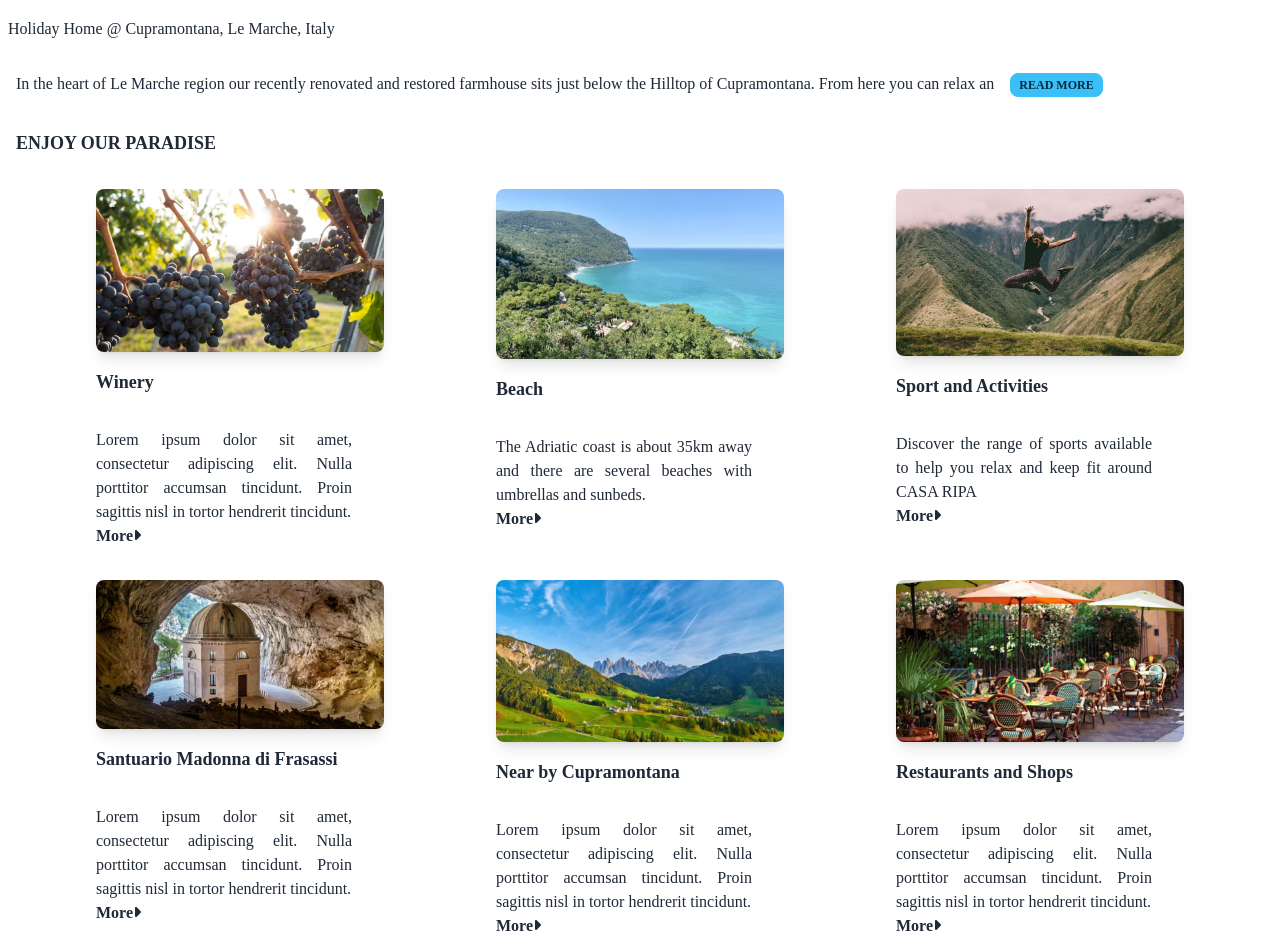
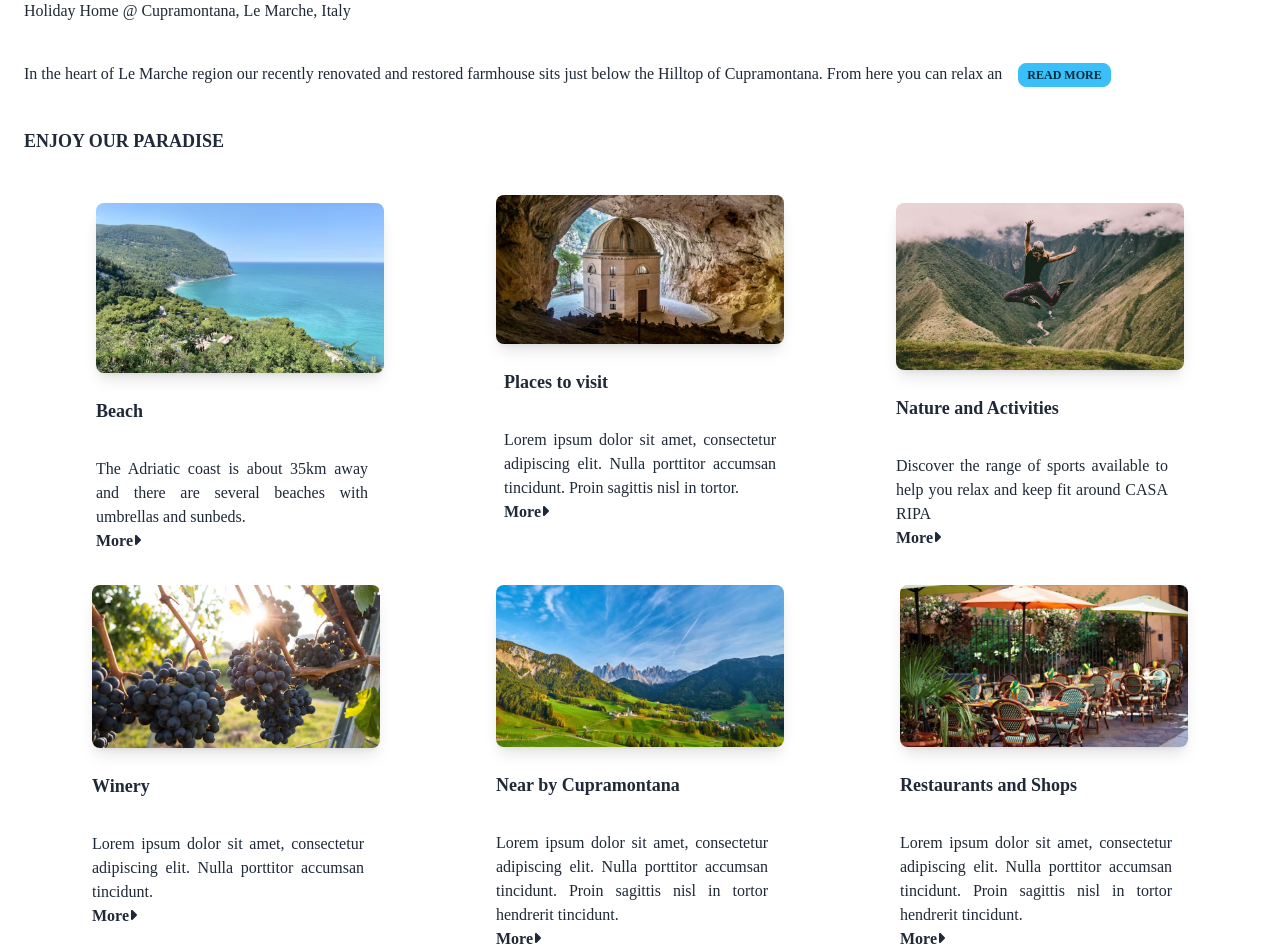
Before and after one commit to SinthiyaBalan/CASA_RIPA_HouseRentingApp, a React (Vite) app: page / in a window 1280 px wide. Shown: the part 921-1872 px from the top of the page. Built offline with nearby package versions, Linux system fonts and the light colour scheme; a web font is replaced by a local one.

Commit message:
fixed alignment issues

```diff
--- a/src/components/Home.jsx
+++ b/src/components/Home.jsx
@@ -10,7 +10,7 @@ import Restaurant from "/src/assets/images/Restaurant.png";
 import Santuranio from "/src/assets/images/Santuranio.png";
 import Sport from "/src/assets/images/Sport.png";
 
-import Contact from "./Contact";
+import Contact from '/src/components/Contact';
 
 
 import Review from "./Review";
@@ -50,13 +50,13 @@ function Home() {
         style={{ height: "400px" }}
       >
         <div>
-          <img src={Nature} alt="Image 1" style={{ height: "100%" }} />
+          <img src={Nature} alt="Image 1" style={{ height: "100%",width :"95%" } } />
         </div>
         <div className="min-h-full">
-          <img src={Sport} alt="Image 2" style={{ height: "100%" }} />
+          <img src={Sport} alt="Image 2" style={{ height: "100%",width :"95%" }} />
         </div>
         <div className="min-h-full">
-          <img src={Beach} alt="Image 3" style={{ height: "100%" }} />
+          <img src={Beach} alt="Image 3" style={{ height: "100%",width :"95%"}} />
         </div>
         {/* Add more images as needed */}
       </Carousel>
@@ -75,12 +75,12 @@ function Home() {
       // </div> */}
 
       <div>
-        <h2 className="m-4 font-bold">Welcome to Casa Ripa</h2>
-        <h4 className="font-custom text-justify m-2">
+        <h2 className="m-6 font-bold text-lg">Welcome to Casa Ripa</h2>
+        <h4 className="font-custom text-justify m-6">
           Holiday Home @ Cupramontana, Le Marche, Italy
         </h4>
 
-        <p className="font-custom text-justify m-4">
+        <p className="m-6 font-custom text-justify ">
           <ReadMore>
             In the heart of Le Marche region our recently renovated and restored
             farmhouse sits just below the Hilltop of Cupramontana. From here you
@@ -89,18 +89,88 @@ function Home() {
           </ReadMore>
         </p>
 
-        <h2 className="m-4 font-bold text-lg">ENJOY OUR PARADISE</h2>
+        <h2 className="m-6 font-bold text-lg">ENJOY OUR PARADISE</h2>
+
+      <div className="flex justify-evenly flex-col lg:flex-row">
+
+        <article className="beach">
+            <img
+              src={Beach}
+              alt="Casa ripa beach image"
+              className="w-72 m-6 rounded-lg shadow-lg mb-4"
+            />
+            <h2 className="m-6 text-lg font-bold">Beach</h2>
+            <p className="font-custom w-72 text-justify ml-4 p-2">
+              The Adriatic coast is about 35km away and there are several
+              beaches with umbrellas and sunbeds.
+              <br />
+              <b>More</b>
+              <FontAwesomeIcon icon={faCaretRight} />
+            </p>
+          </article>
+
+          <article className="places to visit">
+            <img
+              src={Santuranio}
+              alt="Casa ripa santuranio image"
+              className="w-72 m-4 rounded-lg shadow-lg mb-4"
+            />
+            <h2 className="m-6 text-lg font-bold">
+              Places to visit
+            </h2>
+            <p className="font-custom w-72 text-justify ml-4 p-2">
+              Lorem ipsum dolor sit amet, consectetur adipiscing elit. Nulla
+              porttitor accumsan tincidunt. Proin sagittis nisl in tortor.
+              <br />
+              <b>More</b>
+              <FontAwesomeIcon icon={faCaretRight} />
+            </p>
+          </article>
+
+          <article className="Nature and activities">
+            <img
+              src={Sport}
+              alt="Casa ripa sport image"
+              className="w-72 m-6 rounded-lg shadow-lg mb-4"
+            />
+            <h2 className="m-6 text-lg font-bold">Nature and Activities</h2>
+            <p className="font-custom w-72 text-justify ml-4 p-2">
+              Discover the range of sports available to help you relax and keep
+              fit around CASA RIPA
+              <br />
+              <b>More</b>
+              <FontAwesomeIcon icon={faCaretRight} />
+            </p>
+          </article>
+        </div>
+
         <div className="flex justify-evenly flex-col lg:flex-row">
-          <div>
+          <article className="winery">
             <Link to="/ExploreSurroundings">
               <img
                 src={Winery}
                 alt="Casa ripa winery image"
-                className="w-72 m-4 rounded-lg shadow-lg mb-4"
+                className="w-72 m-6 rounded-lg shadow-lg mb-4"
               />
             </Link>
-            <h2 className="m-4 text-lg font-bold">Winery</h2>
-            <p className="font-custom w-72 text-justify p-4">
+            <h2 className="m-6 text-lg font-bold">Winery</h2>
+            <p className="font-custom w-72 text-justify ml-4 p-2">
+              Lorem ipsum dolor sit amet, consectetur adipiscing elit. Nulla
+              porttitor accumsan tincidunt.
+              <br />
+              <b>More</b>
+              <FontAwesomeIcon icon={faCaretRight} />
+            </p>
+          </article>
+
+         <article className="Nature">
+            <img
+              src={Nature}
+              alt="Casa ripa nature image"
+              className="w-72 m-6 rounded-lg shadow-lg mb-4"
+            />
+            <h2 className="m-6 text-lg font-bold">Near by Cupramontana</h2>
+            <p className="font-custom w-72 text-justify ml-4 p-2">
               Lorem ipsum dolor sit amet, consectetur adipiscing elit. Nulla
               porttitor accumsan tincidunt. Proin sagittis nisl in tortor
               hendrerit tincidunt.
@@ -108,49 +178,16 @@ function Home() {
               <b>More</b>
               <FontAwesomeIcon icon={faCaretRight} />
             </p>
-          </div>
-          <div>
+          </article>
+
+          <article className="restaurant">
             <img
-              src={Beach}
-              alt="Casa ripa beach image"
-              className="w-72 m-4 rounded-lg shadow-lg mb-4"
+              src={Restaurant}
+              alt="Casa ripa restaurant image"
+              className="w-72 m-6 rounded-lg shadow-lg mb-4"
             />
-            <h2 className="m-4 text-lg font-bold">Beach</h2>
-            <p className="font-custom w-72 text-justify p-4">
-              The Adriatic coast is about 35km away and there are several
-              beaches with umbrellas and sunbeds.
-              <br />
-              <b>More</b>
-              <FontAwesomeIcon icon={faCaretRight} />
-            </p>
-          </div>
-          <div>
-            <img
-              src={Sport}
-              alt="Casa ripa sport image"
-              className="w-72 m-4 rounded-lg shadow-lg mb-4"
-            />
-            <h2 className="m-4 text-lg font-bold">Sport and Activities</h2>
-            <p className="font-custom w-72 text-justify p-4">
-              Discover the range of sports available to help you relax and keep
-              fit around CASA RIPA
-              <br />
-              <b>More</b>
-              <FontAwesomeIcon icon={faCaretRight} />
-            </p>
-          </div>
-        </div>
-        <div className="flex justify-evenly flex-col lg:flex-row">
-          <div>
-            <img
-              src={Santuranio}
-              alt="Casa ripa santuranio image"
-              className="w-72 m-4 rounded-lg shadow-lg mb-4"
-            />
-            <h2 className="m-4 text-lg font-bold">
-              Santuario Madonna di Frasassi
-            </h2>
-            <p className="font-custom w-72 text-justify p-4">
+            <h2 className="m-6 text-lg font-bold">Restaurants and Shops</h2>
+            <p className="font-custom w-72 text-justify ml-4 p-2">
               Lorem ipsum dolor sit amet, consectetur adipiscing elit. Nulla
               porttitor accumsan tincidunt. Proin sagittis nisl in tortor
               hendrerit tincidunt.
@@ -158,39 +195,7 @@ function Home() {
               <b>More</b>
               <FontAwesomeIcon icon={faCaretRight} />
             </p>
-          </div>
-          <div>
-            <img
-              src={Nature}
-              alt="Casa ripa nature image"
-              className="w-72 m-4 rounded-lg shadow-lg mb-4"
-            />
-            <h2 className="m-4 text-lg font-bold">Near by Cupramontana</h2>
-            <p className="font-custom w-72 text-justify p-4">
-              Lorem ipsum dolor sit amet, consectetur adipiscing elit. Nulla
-              porttitor accumsan tincidunt. Proin sagittis nisl in tortor
-              hendrerit tincidunt.
-              <br />
-              <b>More</b>
-              <FontAwesomeIcon icon={faCaretRight} />
-            </p>
-          </div>
-          <div>
-            <img
-              src={Restaurant}
-              alt="Casa ripa restaurant image"
-              className="w-72 m-4 rounded-lg shadow-lg mb-4"
-            />
-            <h2 className="m-4 text-lg font-bold">Restaurants and Shops</h2>
-            <p className="font-custom w-72 text-justify p-4">
-              Lorem ipsum dolor sit amet, consectetur adipiscing elit. Nulla
-              porttitor accumsan tincidunt. Proin sagittis nisl in tortor
-              hendrerit tincidunt.
-              <br />
-              <b>More</b>
-              <FontAwesomeIcon icon={faCaretRight} />
-            </p>
-          </div>
+          </article>
         </div>
       </div>
 
```
